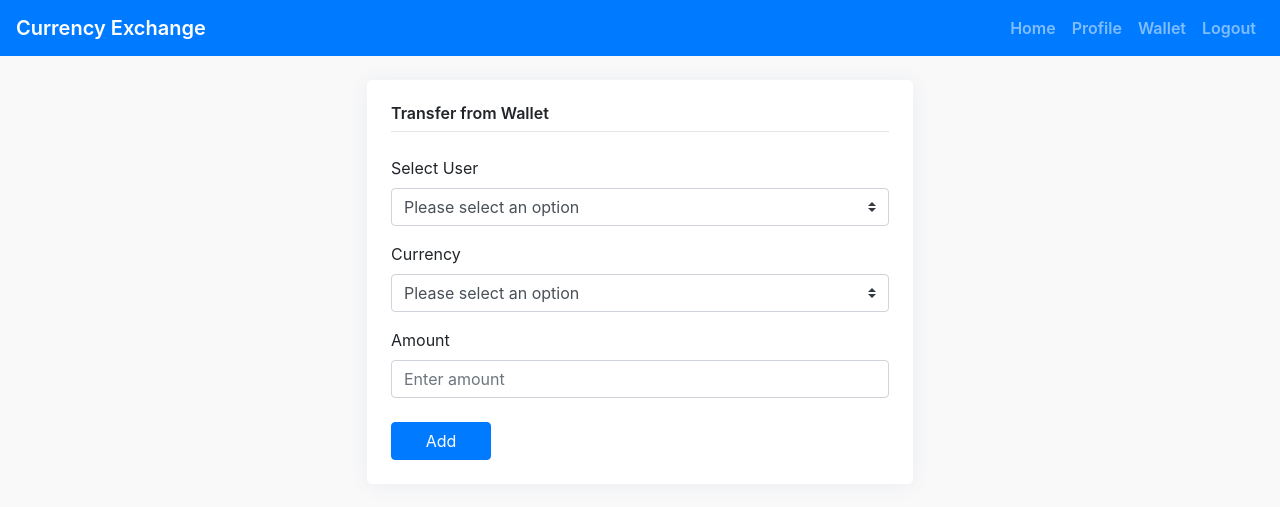
After one commit to JayButani/currency-exchange, a Flask app: page /wallet/transfer in a window 1280 px wide. The commit adds this page. Shown: the top 507 px of the page. Run offline with Flask 2, Linux system fonts and the light colour scheme; the visitor is signed in with stand-in values (Sample User, id 1); data comes from the database, SQL or seed files in the repository; data that the repository does not hold is empty; some libraries are stand-ins or nearby versions.

Commit message:
wallet add, withdraw, transfer with single currency.

```diff
--- a/website/static/css/index.css
+++ b/website/static/css/index.css
@@ -58,6 +58,31 @@ body {
     color: #1c1d21;
 }
 
+.width-100 {
+    width: 100px;
+}
+
+.transaction {
+    border: 2px solid #CCC;
+    padding: 7px;
+    margin: 0.7em 0;
+    -webkit-box-shadow: 0px 0px 2px 0px rgb(69 90 100 / 45%);
+    box-shadow: 0px 0px 2px 0px rgb(69 90 100 / 45%);
+    border-radius: 5px;
+}
+.transaction.ADD, .transaction.RECEIVED_FROM {
+    background-color: #90ee9099;
+}
+.transaction.WITHDRAW, .transaction.PAID_TO {
+    background-color: #f1987699;
+}
+.txn-id {
+    font-size: 15px;
+}
+.txn-time {
+    font-size: 12px;
+    opacity: 0.7;
+}
 @media (max-width: 450px) {
 
     #login_card,
--- a/website/templates/base.html
+++ b/website/templates/base.html
@@ -10,12 +10,12 @@
     integrity="sha512-SfTiTlX6kk+qitfevl/7LibUOeJWlt9rbyDn92a1DqWOw9vWG2MFoays0sgObmWazO5BQPiFucnnEAjpAB+/Sw=="
     crossorigin="anonymous" referrerpolicy="no-referrer" />
     <link rel= "stylesheet" type= "text/css" href= "{{ url_for('static',filename='css/index.css') }}">
-  <title>{% block title %}Home{% endblock %} | Currency Converter</title>
+  <title>{% block title %}Home{% endblock %} | Currency Exchange</title>
 </head>
 
 <body>
   <nav class="navbar navbar-expand-md navbar-dark bg-primary">
-    <a class="navbar-brand fw-600" href="/">KOKO Networks</a>
+    <a class="navbar-brand fw-600" href="/">Currency Exchange</a>
     <button class="navbar-toggler" type="button" data-toggle="collapse" data-target="#navbarNav"
       aria-controls="navbarNav" aria-expanded="false" aria-label="Toggle navigation">
       <span class="navbar-toggler-icon"></span>
--- a/website/templates/profile.html
+++ b/website/templates/profile.html
@@ -40,7 +40,7 @@
 
                         <div class="form-group">
                             <label for="default_currency">Default Currency</label>
-                            <input type="text" class="form-control" id="default_currency" name="default_currency" />
+                            <input type="text" class="form-control" value="{{wallet.currency}}" id="default_currency" name="default_currency" />
                         </div>
                         <button type="submit" class="btn btn-primary">Submit</button>
                     </form>
--- /dev/null
+++ b/website/templates/wallet_transfer.html
@@ -0,0 +1,44 @@
+{% extends "base.html" %} {% block title %}Profile{% endblock %} {% block content
+    %}
+
+    <div class="page-content page-container" id="profile_content">
+        <div class="card m-auto w-50">
+            <div class="row">
+                <div class="col-sm-12">
+                    <div class="card-block p-4">
+                        <h6 class="fw-600">Transfer from Wallet</h6>
+                        <hr class="mt-1 mb-4">
+                        <form method="POST">
+                            <div class="form-group">
+                                <label for="receiver">Select User</label>
+                                <select name="receiver" class="custom-select" required>
+                                    <option>Please select an option</option>
+                                    {% for user in all_users %}
+                                    <option value="{{user.id}}">{{user.name}}</option>
+                                    {% endfor %}
+                                </select>
+                            </div>
+
+                            <div class="form-group">
+                                <label for="currency">Currency</label>
+                                <select name="currency" class="custom-select" required>
+                                    <option>Please select an option</option>
+                                    <option value="INR">INR</option>
+                                    <option value="USD">USD</option>
+                                    <option value="SGD">SGD</option>
+                                </select>
+                            </div>
+                            <div class="form-group">
+                                <label for="amount">Amount</label>
+                                <input type="number" class="form-control" id="amount" name="amount"
+                                    placeholder="Enter amount" />
+                            </div>
+                            <button type="submit" class="btn btn-primary mt-2 width-100">Add</button>
+                        </form>
+                    </div>
+                </div>
+            </div>
+        </div>
+    </div>
+
+    {% endblock %}
--- a/website/views.py
+++ b/website/views.py
@@ -1,11 +1,18 @@
 from flask import Blueprint, render_template, request, flash, redirect, url_for, jsonify, current_app
 from flask_login import login_required, current_user
 from . import db
-from .models import User
-import os
+from .models import Transaction, User, Wallet
+import os, datetime, string, random
 from werkzeug.utils import secure_filename
+from sqlalchemy import desc
 
 ALLOWED_EXTENSIONS = set(['png', 'jpg', 'jpeg', 'gif'])
+TXN_MESSAGES = dict(
+    ADD='Money added to Wallet',
+    WITHDRAW='Money withdrawn from Wallet',
+    PAID_TO='Money transfer to',
+    RECEIVED_FROM='Money received from'
+)
 views = Blueprint('views', __name__)
 
 @views.route('/', methods=['GET', 'POST'])
@@ -18,19 +25,28 @@ def home():
 @login_required
 def profile():
     if request.method == 'POST':
-        email = request.form.get('email')
         name = request.form.get('name')
+        base_currency = request.form.get('default_currency')
 
         if len(name) < 2:
             flash('Name must be greater than 2 character.', category='error')
         else:
             user = User.query.filter_by(id=current_user.id).first()
+            wallet = Wallet.query.filter_by(user_id= user.id).first()
+
+            if not wallet:
+                wallet = create_wallet(user, base_currency)
+            else:
+                update_wallet(wallet=wallet, base_currency=base_currency )
+
             user.name = name
             db.session.commit()
+
             flash('Profile has been updated!', category='success')
             return redirect(url_for('views.profile'))
 
-    return render_template("profile.html", user=current_user)
+    wallet = Wallet.query.filter_by(user_id= current_user.id).first()
+    return render_template("profile.html", user=current_user, wallet=wallet)
 
 
 @views.route('/upload_image', methods=['POST'])
@@ -59,8 +75,109 @@ def upload_image():
 def allowed_file(filename):
     return '.' in filename and filename.rsplit('.', 1)[1].lower() in ALLOWED_EXTENSIONS
 
-
-@views.route('/wallet', methods=['GET', 'POST'])
+@views.route('/wallet', methods=['GET'])
 @login_required
 def wallet():
-    return render_template("wallet.html", user=current_user)
+    wallet = Wallet.query.filter_by(user_id=current_user.id).first()
+    if wallet:
+        transactions = Transaction.query.filter_by(wallet_id=wallet.id).order_by(desc(Transaction.datetime))
+        return render_template("wallet.html", user=current_user, wallet=wallet, transactions=transactions)
+    else:
+        flash('Please set your currency to access your Wallet.', category='success')
+        return redirect(url_for('views.profile'))
+
+
+@views.route('/wallet/add', methods=['GET', 'POST'])
+@login_required
+def wallet_add():
+    wallet = Wallet.query.filter_by(user_id=current_user.id).first()
+    if request.method == 'POST':
+        amount = request.form.get('amount')
+        currency = request.form.get('currency')
+
+        create_txn(wallet=wallet, type='CR', amount=amount, currency=currency, tag='add')
+        update_wallet(wallet, amount, wallet.currency)
+        flash('Your transaction is successful. Wallet Balance updated!', category='success')
+        return redirect(url_for('views.wallet'))
+    else:
+        return render_template("wallet_add.html", user=current_user, wallet=wallet)
+
+
+@views.route('/wallet/withdraw', methods=['GET', 'POST'])
+@login_required
+def wallet_withdraw():
+    wallet = Wallet.query.filter_by(user_id=current_user.id).first()
+    if request.method == 'POST':
+        amount = request.form.get('amount')
+
+        create_txn(wallet=wallet, type='DR', amount=amount, currency=wallet.currency, tag='withdraw')
+        update_wallet(wallet, -abs(float(amount)), wallet.currency)
+        flash('Your withdrawal is successful. Wallet Balance updated!', category='success')
+        return redirect(url_for('views.wallet'))
+    else:
+        return render_template("wallet_withdraw.html", user=current_user, wallet=wallet)
+
+@views.route('/wallet/transfer', methods=['GET', 'POST'])
+@login_required
+def wallet_transfer():
+    sender_wallet = Wallet.query.filter_by(user_id=current_user.id).first()
+    if request.method == 'POST':
+        receiver_id = request.form.get('receiver')
+        currency = request.form.get('currency')
+        amount = request.form.get('amount')
+        receiver_user = User.query.filter_by(id = receiver_id).first()
+        receiver_wallet = Wallet.query.filter_by(user_id=receiver_id).first()
+        # sender entry
+        create_txn(wallet=sender_wallet, type='DR', amount=amount, currency=sender_wallet.currency, tag='PAID_TO', user=receiver_user)
+        update_wallet(sender_wallet, -abs(float(amount)), sender_wallet.currency)
+
+        # receiver entry
+        sender_user = User.query.filter_by(id = current_user.id).first()
+        create_txn(wallet=receiver_wallet, type='CR', amount=amount, currency=receiver_wallet.currency, tag='RECEIVED_FROM', user=sender_user)
+        update_wallet(receiver_wallet, float(amount), receiver_wallet.currency)
+
+        flash('Your money transferred successfully!', category='success')
+        return redirect(url_for('views.wallet'))
+    else:
+        all_users = User.query.filter(User.id != current_user.id)
+        return render_template("wallet_transfer.html", user=current_user, wallet=wallet, all_users=all_users)
+
+def create_wallet(user, base_currency):
+    new_wallet = Wallet(user_id= user.id, currency= base_currency, current_balance=0)
+    db.session.add(new_wallet)
+    db.session.commit()
+    return new_wallet
+
+def update_wallet(wallet, amount=None, base_currency=None):
+    if amount:
+        wallet.current_balance = wallet.current_balance + float(amount)
+
+    if not wallet.currency == base_currency:
+        wallet.currency = base_currency
+        #TODO: do balance conversion before updating wallet currency
+    db.session.commit()
+
+def generate_txn_id(n = 10):
+    return ''.join(random.SystemRandom().choice(string.ascii_uppercase + string.digits) for _ in range(n))
+
+def create_txn(wallet, type, amount, currency, tag, user=None):
+    transaction = Transaction(
+        wallet_id = wallet.id,
+        txn_id=generate_txn_id(),
+        type=type,
+        original_amount=amount,
+        original_currency=currency,
+        tag=tag,
+        datetime=datetime.datetime.now(),
+        status="success",
+        description=get_description(tag, user)
+    )
+    db.session.add(transaction)
+    db.session.commit()
+    return transaction
+
+def get_description(tag, sender_receiver):
+    if sender_receiver:
+        return f'{TXN_MESSAGES[tag.upper()]} {sender_receiver.name}'
+    else:
+        return TXN_MESSAGES[tag.upper()]
```
Also changed, not shown: migrations/versions/31c4fa2efc77_.py (added, +68 -0 lines), migrations/versions/fc5079d62940_.py (added, +52 -0 lines), tests/functional/test_login.py (+2 -2 lines), tests/functional/test_profile.py (+3 -2 lines), tests/functional/test_signup.py (+1 -1 lines), tests/functional/test_wallet.py (added, +63 -0 lines), website/models.py (+61 -2 lines), website/templates/wallet.html (+40 -4 lines), website/templates/wallet_add.html (added, +34 -0 lines), website/templates/wallet_withdraw.html (added, +28 -0 lines).
